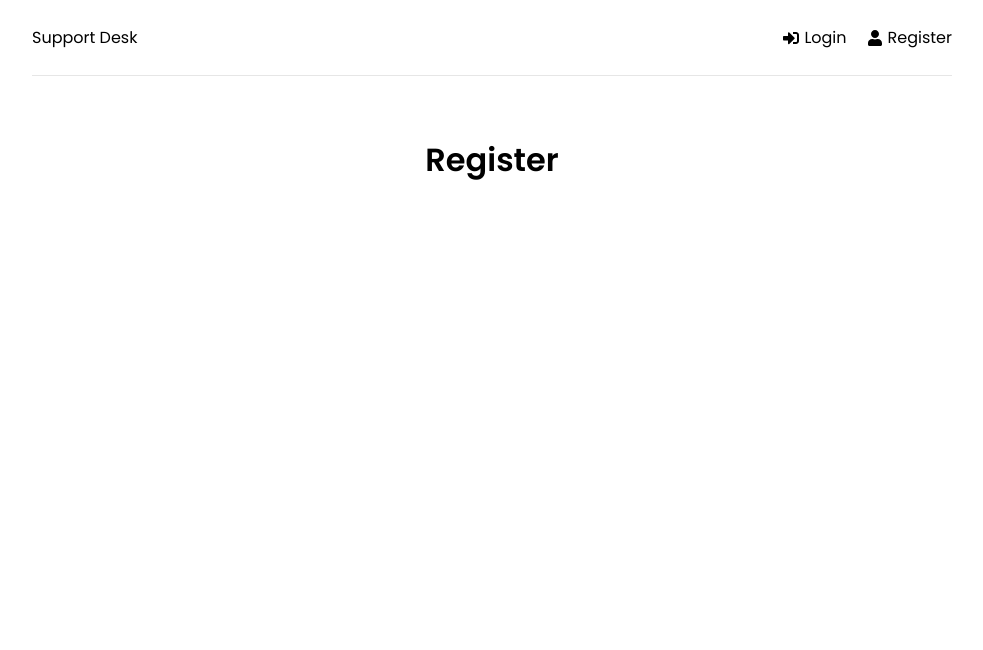
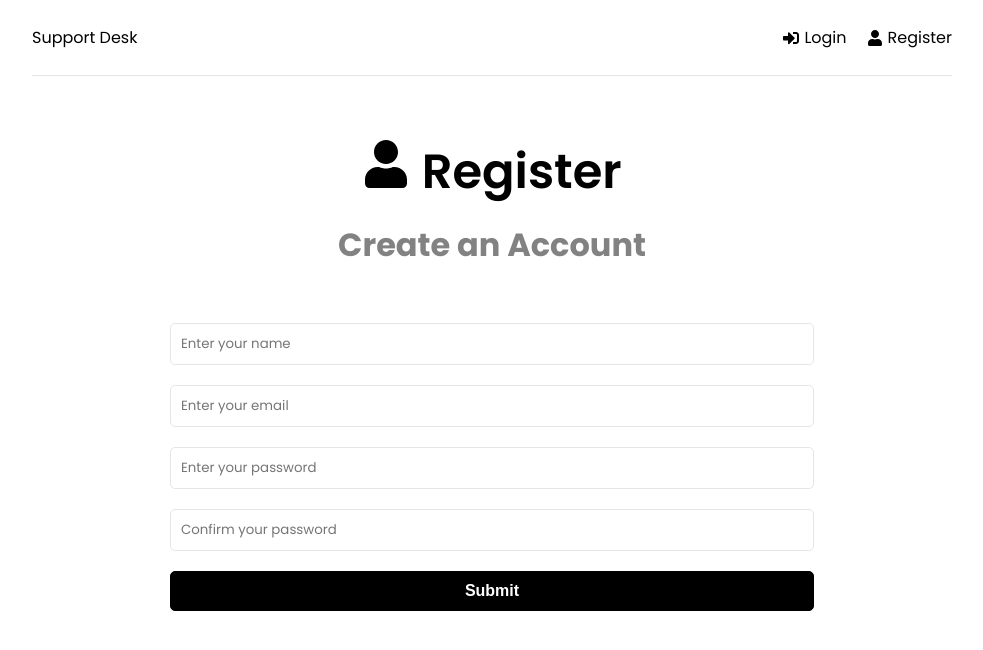
Before and after one commit to Reyansh14/help-desk, a React (Create React App) app in the folder frontend/: page /register in a window 1280 px wide. Shown: the top 650 px of the page, without its empty margins (148-1131 px from the left). Built offline with nearby package versions, Linux system fonts and the light colour scheme.

Commit message:
created home, login, and register pages

```diff
--- a/frontend/src/App.js
+++ b/frontend/src/App.js
@@ -1,5 +1,8 @@
 import React from 'react';
 import {BrowserRouter as Router, Routes, Route} from 'react-router-dom'
+import { ToastContainer } from 'react-toastify';
+import 'react-toastify/dist/ReactToastify.css'
+
 import Header from './components/Header.jsx';
 import Home from './pages/Home.jsx'
 import Login from './pages/Login.jsx'
@@ -17,6 +20,7 @@
       </Routes>
     </div>
   </Router>
+  <ToastContainer />
   </>
 }
 
--- a/frontend/src/pages/Home.jsx
+++ b/frontend/src/pages/Home.jsx
@@ -1,10 +1,21 @@
 import React from 'react';
+import {Link} from 'react-router-dom'
+import {FaQuestionCircle, FaTicketAlt} from 'react-icons/fa'
 
 function Home() {
   return (
-  <div>
-      <h1>Home</h1>
-  </div>
+  <>
+    <section className="heading">
+      <h1>What do you need help with?</h1>
+      <p>Please choose from an option below</p>
+    </section>
+    <Link to='/new-ticket' className="btn btn-reverse btn-block">
+      <FaQuestionCircle /> Create New Ticket
+    </Link>
+    <Link to='/ticket' className="btn btn-block">
+      <FaTicketAlt /> View Your Tickets
+    </Link>
+  </>
   )
 }
 
--- a/frontend/src/pages/Login.jsx
+++ b/frontend/src/pages/Login.jsx
@@ -1,10 +1,65 @@
 import React from 'react';
+import {useState} from 'react'
+import {FaSignInAlt} from 'react-icons/fa'
+import {toast} from 'react-toastify'
 
 function Login() {
+    const [formData, setFormData] = useState({
+        email: '',
+        password: ''
+    });
+
+    const {email, password} = formData
+
+    const handleChange = (e) => {
+        setFormData((prevState) => ({
+            ...prevState,
+            [e.target.name]: e.target.value
+        }))
+    }
+
+    const handleSubmit = (e) => {
+        e.preventDefault()
+    }
+
   return (
-    <div>
-        <h1>Login</h1>
-    </div>
+    <>
+        <section className="heading">
+            <h1>
+                <FaSignInAlt /> Login
+            </h1>
+            <p>Login to your Account</p>
+        </section>
+        <section className="form">
+            <form onSubmit={handleSubmit}>
+                <div className="form-group">
+                    <input
+                    type="email"
+                    className='form-control'
+                    id='email'
+                    name='email'
+                    value={email}
+                    onChange={handleChange}
+                    placeholder='Enter your email'
+                    required/>
+                </div>
+                <div className="form-group">
+                    <input
+                    type="password"
+                    className='form-control'
+                    id='password'
+                    name='password'
+                    value={password}
+                    onChange={handleChange}
+                    placeholder='Enter your password'
+                    required/>
+                </div>
+                <div className="form-group">
+                    <button className="btn btn-block">Submit</button>
+                </div>
+            </form>
+        </section>
+    </>
   )
 }
 
--- a/frontend/src/pages/Register.jsx
+++ b/frontend/src/pages/Register.jsx
@@ -1,10 +1,93 @@
 import React from 'react';
+import {useState} from 'react'
+import {FaUser} from 'react-icons/fa'
+import {toast} from 'react-toastify'
 
 function Register() {
+    const [formData, setFormData] = useState({
+        name: '',
+        email: '',
+        password: '',
+        password2: ''
+    });
+
+    const {name, email, password, password2} = formData
+
+    const handleChange = (e) => {
+        setFormData((prevState) => ({
+            ...prevState,
+            [e.target.name]: e.target.value
+        }))
+    }
+
+    const handleSubmit = (e) => {
+        e.preventDefault()
+
+        if (password !== password2) {
+            toast.error('Your passwords do not match')
+        }
+    }
+
   return (
-    <div>
-        <h1>Register</h1>
-    </div>
+    <>
+        <section className="heading">
+            <h1>
+                <FaUser /> Register
+            </h1>
+            <p>Create an Account</p>
+        </section>
+        <section className="form">
+            <form onSubmit={handleSubmit}>
+                <div className="form-group">
+                    <input
+                    type="text"
+                    className='form-control'
+                    id='name'
+                    name='name'
+                    value={name}
+                    onChange={handleChange}
+                    placeholder='Enter your name'
+                    required/>
+                </div>
+                <div className="form-group">
+                    <input
+                    type="email"
+                    className='form-control'
+                    id='email'
+                    name='email'
+                    value={email}
+                    onChange={handleChange}
+                    placeholder='Enter your email'
+                    required/>
+                </div>
+                <div className="form-group">
+                    <input
+                    type="password"
+                    className='form-control'
+                    id='password'
+                    name='password'
+                    value={password}
+                    onChange={handleChange}
+                    placeholder='Enter your password'
+                    required/>
+                </div>
+                <div className="form-group">
+                    <input
+                    type="password"
+                    className='form-control'
+                    id='password2'
+                    name='password2'
+                    value={password2}
+                    onChange={handleChange}
+                    placeholder='Confirm your password'
+                    required/>
+                </div>
+                <div className="form-group">
+                    <button className="btn btn-block">Submit</button>
+                </div>
+            </form>
+        </section>
+    </>
   )
 }
 
```
